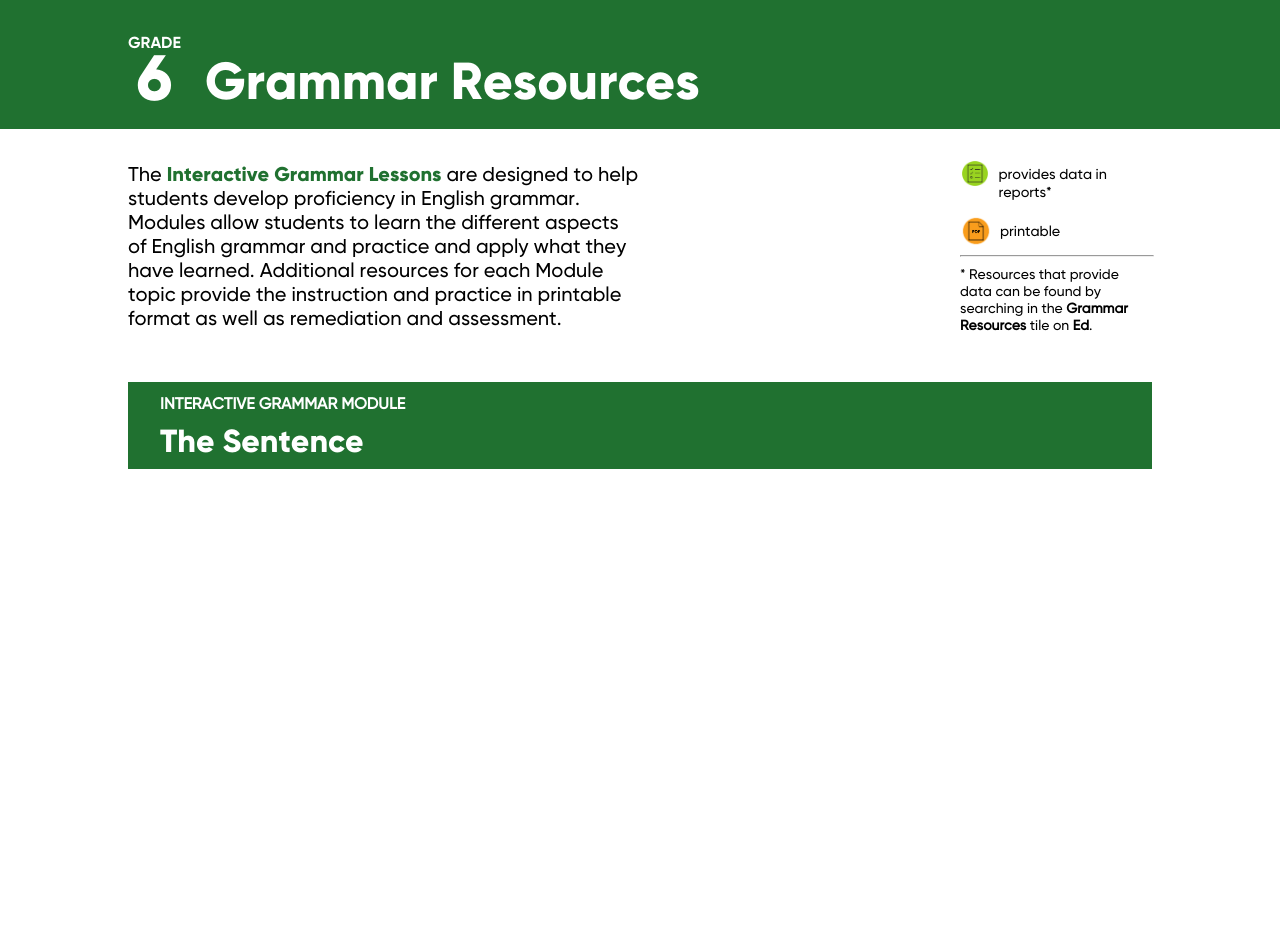
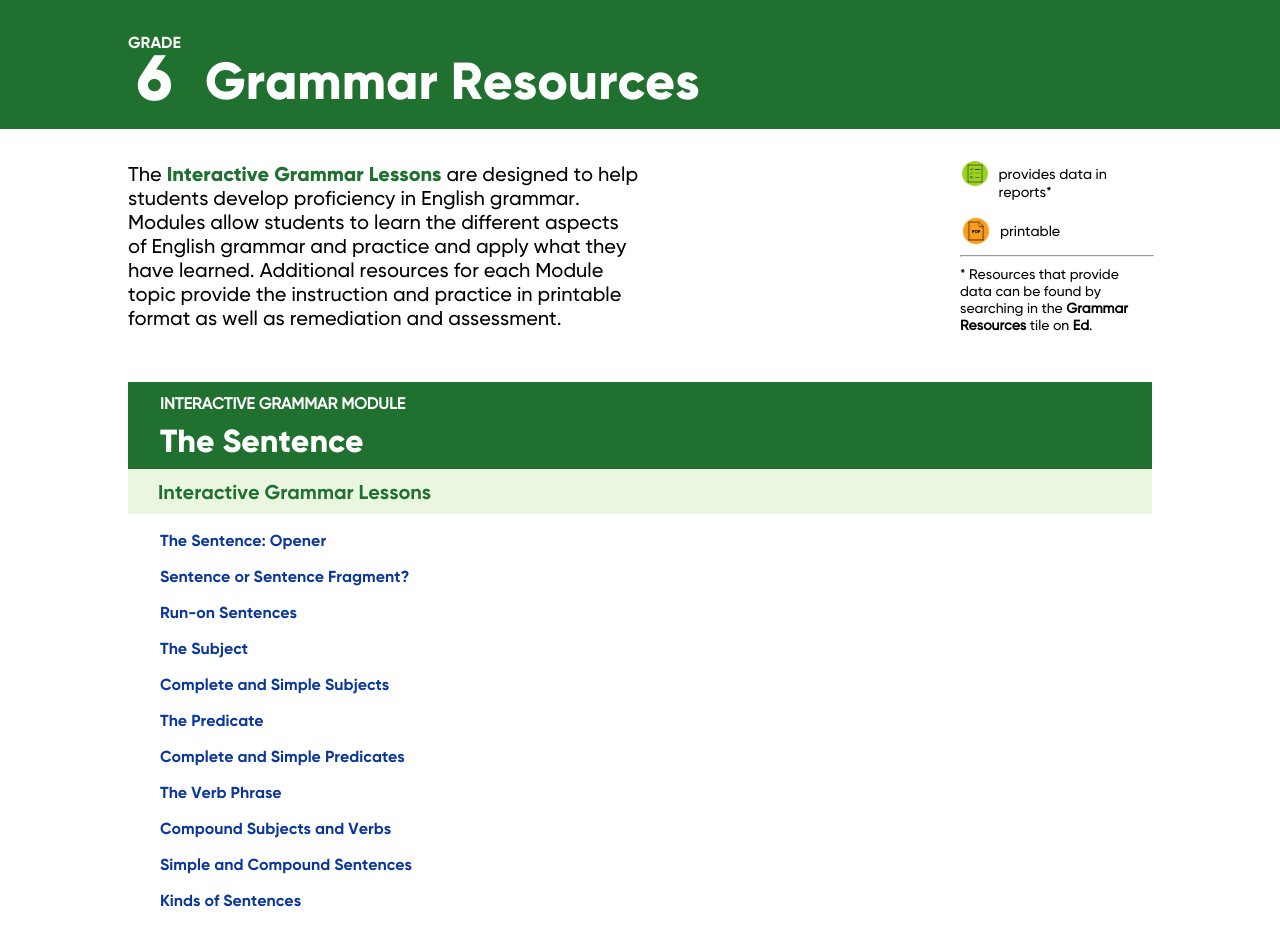
Before and after one commit to dfert1987/Grammar-TOC, a React (Create React App) app: page / in a window 1280 px wide. Before the commit the page ends 800 px from the top, so only its background shows below. Built offline with nearby package versions, Linux system fonts and the light colour scheme.

Commit message:
left column first table

```diff
--- /dev/null
+++ b/src/Components/TableElements/InteractiveGrammarElements.js
@@ -0,0 +1,36 @@
+import React, { useEffect, useState } from "react";
+import "../../Styles/Table.css";
+
+const InteractiveGrammarElements = ({ data }) => {
+  const [lessons, setLessons] = useState([]);
+  const [links, setLinks] = useState([]);
+
+  useEffect(() => {
+    if (data.length) {
+      const allLessons = data.map((item) => item.LESSONS);
+      setLessons(allLessons);
+
+      const allLinks = data.map((item) => item.LESSONS_LINKS);
+      setLinks(allLinks);
+    }
+  }, [data]);
+
+  const makeList = () => {
+    return lessons.map((lesson, index) => (
+      <a key={index} href={links[index]} className="link">
+        <p className="left-column-item">{lesson}</p>
+      </a>
+    ));
+  };
+
+  return (
+    <div className="interactive-container">
+      <header className="column-header">
+        <h4 className="column-header-text">Interactive Grammar Lessons</h4>
+      </header>
+      <section className="left-list">{makeList()}</section>
+    </div>
+  );
+};
+
+export default InteractiveGrammarElements;
--- a/src/Components/Tables/SentenceModule.js
+++ b/src/Components/Tables/SentenceModule.js
@@ -1,5 +1,6 @@
 import React, { useState, useEffect } from "react";
 import TableBanner from "../TableElements/TableBanner";
+import InteractiveGrammarElements from "../TableElements/InteractiveGrammarElements";
 import { TheSentence } from "../../Assets/Data/TheSentence";
 import "../../Styles/Table.css";
 
@@ -13,6 +14,9 @@ const SentenceModule = () => {
   return (
     <div className="table-container">
       <TableBanner data={data} />
+      <section className="two-columns">
+        <InteractiveGrammarElements data={data} />
+      </section>
     </div>
   );
 };
--- a/src/Styles/Table.css
+++ b/src/Styles/Table.css
@@ -34,3 +34,28 @@
   margin-bottom: 0;
   margin-top: 0.25em;
 }
+
+.column-header {
+  background-color: #ebf6e1;
+}
+
+.column-header-text {
+  color: #207130;
+  font-family: "Gilroy Bold";
+  font-size: 1.25em;
+  margin: 0;
+  padding-bottom: 0.5em;
+  padding-left: 1.5em;
+  padding-top: 0.5em;
+}
+
+.left-column-item {
+  color: #0b369c;
+  font-family: "Gilroy Bold";
+  font-size: 1em;
+  padding-left: 2em;
+}
+
+.link {
+  text-decoration: none;
+}
```
